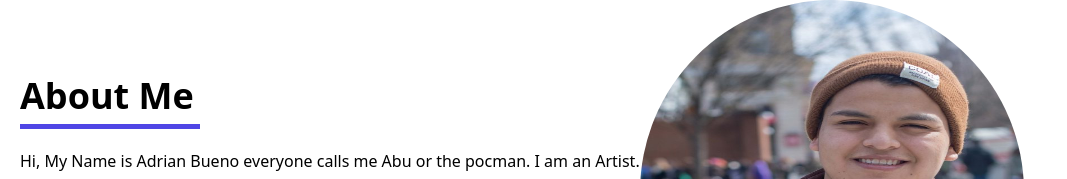
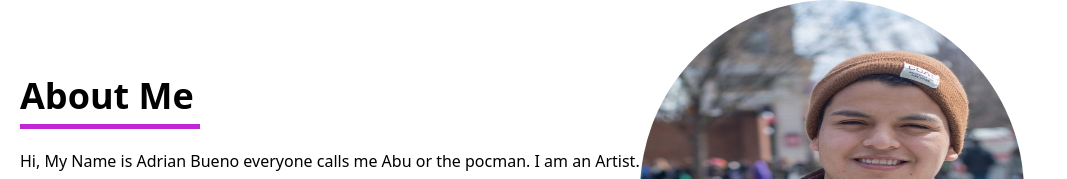
Before and after one commit to adrianlbueno/the-pocman-online-shop, a React (Vite) app: page /about in a window 1280 px wide. Shown: the part 128-307 px from the top of the page, without its empty margins (0-1067 px from the left). Built offline with nearby package versions, Linux system fonts and the light colour scheme.

Commit message:
change border color

```diff
--- a/src/pages/AboutPage.jsx
+++ b/src/pages/AboutPage.jsx
@@ -5,7 +5,7 @@ const AboutPage = () => {
         <section className="bg-secondery text-black px-5 py-32" id="about">
             <div className="container mx-auto grid md:grid-cols-2 items-center justify-center md:justify-between">
                 <div className="about-info">
-                    <h2 className="text-4xl font-bold mb-5 border-b-[5px] w-[180px] border-indigo-600 pb-2">
+                    <h2 className="text-4xl font-bold mb-5 border-b-[5px] w-[180px] border-fuchsia-600 pb-2">
                         About Me
                     </h2>
                     <p className="pb-5">
```
